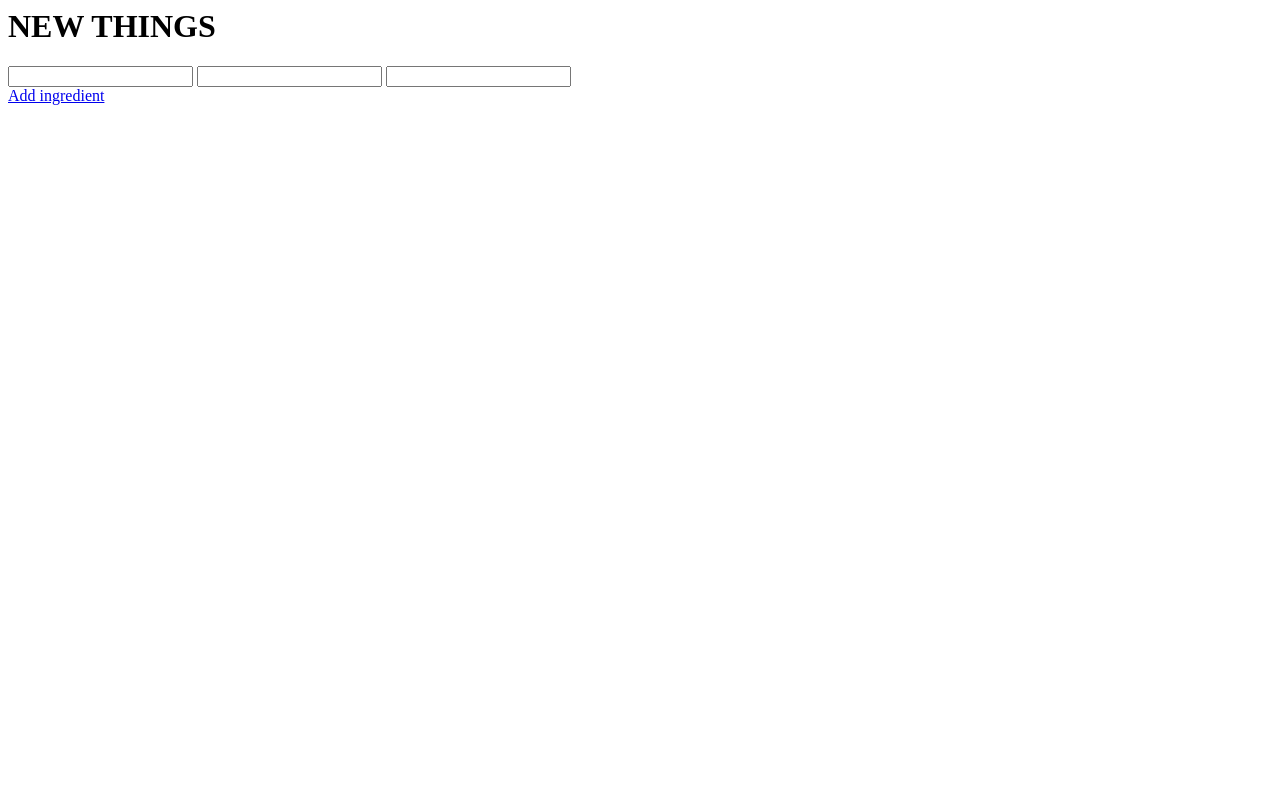
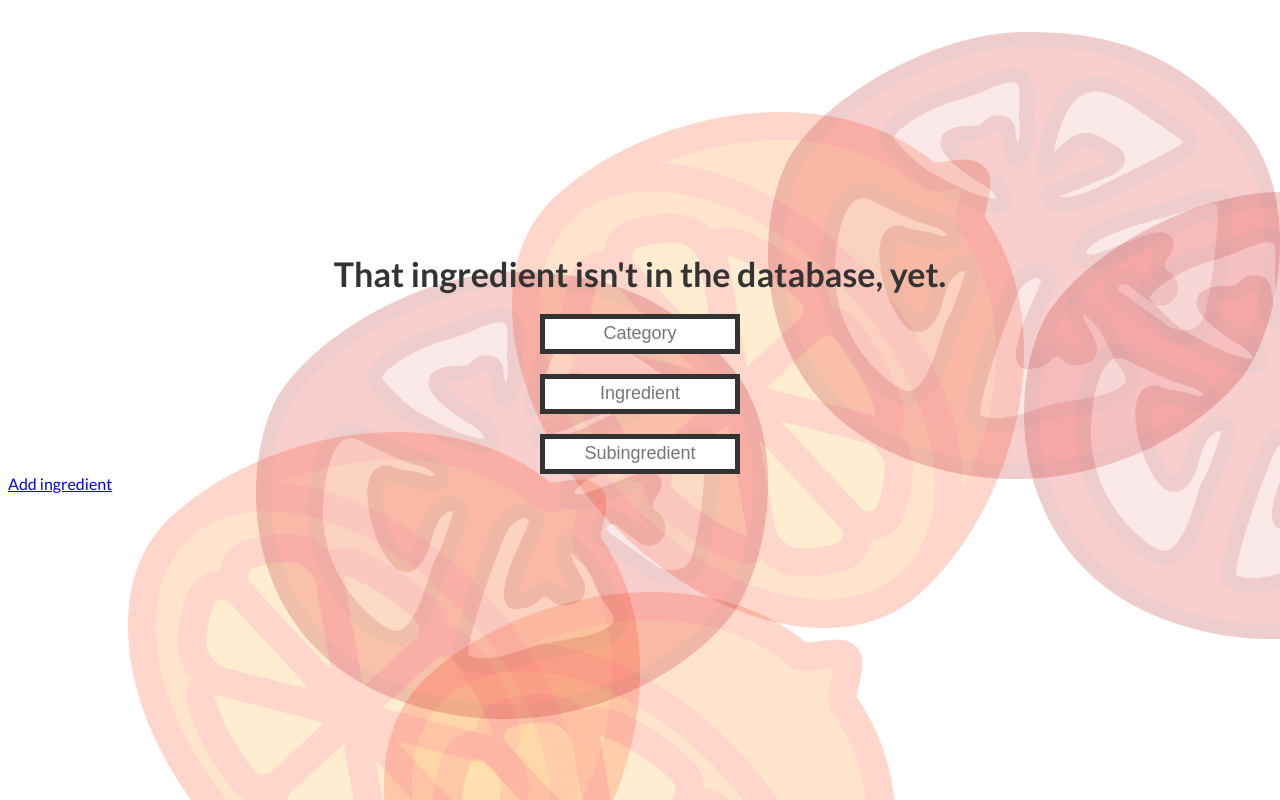
Before and after one commit to bchartoff/recipes-old, a Flask app: page /new_ingredient in a window 1280 px wide. Run offline with Flask 2, Linux system fonts and the light colour scheme; some libraries are stand-ins or nearby versions.

Commit message:
reading and writing ingredients.csv

```diff
--- a/flaskAdd/app.py
+++ b/flaskAdd/app.py
@@ -10,15 +10,14 @@
 
 import csv
 from flask import Flask, jsonify, render_template, request
+from os import remove, rename
 app = Flask(__name__)
 
 @app.route('/add')
 def build_ingredient():
     amount = request.args.get('amount', '', type=str)
     unit = request.args.get('unit', '', type=str)
-    ingredient = request.args.get('ingredient', '', type=str)
-    # cw = csv.writer(open("new.csv","wb"))
-    # cw.writerow([amount,unit])
+    subingredient = request.args.get('subingredient', '', type=str)
     def parseAmount(amount):
 		if(amount.find("/") == -1):
 			return float(amount)
@@ -27,7 +26,7 @@ def build_ingredient():
 			denom = float(amount.split("/")[1])
 			return nom/denom
 
-    return jsonify(amount=parseAmount(amount), unit=unit, ingredient=ingredient, result=amount + " " + unit + " " + ingredient)
+    return jsonify(amount=parseAmount(amount), unit=unit, subingredient=subingredient, result=amount + " " + unit + " " + subingredient)
 
 @app.route('/')
 def index():
@@ -37,5 +36,42 @@ def index():
 def new_ingredient():
     return render_template('new_ingredient.html')
 
+@app.route('/add_new_ingredient')
+def add_new_ingredient():
+    category = request.args.get('category', '', type=str)
+    ingredient = request.args.get('ingredient', '', type=str)
+    subingredient = request.args.get('subingredient', '', type=str)
+    # cr = csv.reader(open("static/ingredients.csv", 'rU'))
+    # cw = csv.writer(open("static/ingredients.csv.tmp",'wb'))
+    # rowNum = 0
+    # for row in cr:
+    #     if(rowNum == 0):
+    #         categories = row
+    #         if category not in categories:
+    #             categories.append(category)
+    #         cw.writerow(categories)
+    #     if(rowNum == 1):
+    #         ingredients = row
+    #         if ingredient not in ingredients:
+    #             ingredients.append(ingredient)
+    #         cw.writerow(ingredients)
+    #     if(rowNum == 2):
+    #         subingredients = row
+    #         if subingredient not in subingredients:
+    #             subingredients.append(subingredient)
+    #         cw.writerow(subingredients)
+    #     rowNum+=1
+    # remove("static/ingredients.csv")
+    # rename("static/ingredients.csv.tmp", "static/ingredients.csv")
+    print [category, ingredient, subingredient]
+    cr = open('static/ingredients.csv','a')
+    cr.write('\n' + category + "," + ingredient + "," + subingredient)
+    cr.close()
+    return jsonify(response="done")
+
+    # return jsonify(amount=parseAmount(amount), unit=unit, ingredient=ingredient, result=amount + " " + unit + " " + ingredient)
+
+
 if __name__ == '__main__':
-	app.run()
+    app.debug = True
+    app.run()
--- /dev/null
+++ b/flaskAdd/static/css/new_ingredient.css
@@ -0,0 +1,76 @@
+body{
+	font-family: Lato;
+}
+*:focus{
+	outline: 0;
+}
+p{
+	font-weight: 700;
+	font-size: 34px;
+	color: #333;
+	margin: 0 auto;
+	margin-top: 20%;
+	width: 100%;
+	text-align: center;
+}
+input{
+    width: 200px;
+    height: 40px;
+    border: 5px solid #333;
+    font-size: 18px;
+    margin-top: 10%;
+    margin-right: 10px;
+    text-align: center;
+}
+#inputContainer{
+	width: 200px;
+	margin: 0 auto;
+}
+#tomato{
+	position: fixed;
+    width: 40%;
+    opacity: .2;
+    z-index: -1;
+    left: 20%;
+    top: 34%;
+}
+#orange{
+    position: fixed;
+    width: 40%;
+    opacity: .2;
+    z-index: -2;
+    left: 40%;
+    top: 14%;
+}
+#tomato2{
+	position: fixed;
+    width: 40%;
+    opacity: .2;
+    z-index: -1;
+    left: 60%;
+    top: 4%;
+}
+#orange2{
+    position: fixed;
+    width: 40%;
+    opacity: .2;
+    z-index: -2;
+    left: 10%;
+    top: 54%;
+}
+#tomato3{
+	position: fixed;
+    width: 40%;
+    opacity: .2;
+    z-index: -1;
+    left: 80%;
+    top: 24%;
+}
+#orange3{
+    position: fixed;
+    width: 40%;
+    opacity: .2;
+    z-index: -2;
+    left: 30%;
+    top: 74%;
+}
--- /dev/null
+++ b/flaskAdd/static/ingredients.csv
@@ -0,0 +1,6 @@
+category,ingredient,subingredient
+vegetable,tomato,canned whole tomatoes
+meat,beef,beef short ribs
+vegetable,onion,red onion
+meat,pork,pork tenderloin
+meat,pork,boneless pork shoulder
--- /dev/null
+++ b/flaskAdd/static/ingredients.js
@@ -0,0 +1,3 @@
+var categories = []
+var ingredients = []
+var subingredients = []
--- a/flaskAdd/templates/new_ingredient.html
+++ b/flaskAdd/templates/new_ingredient.html
@@ -18,9 +18,13 @@
 <body>
 <script type=text/javascript src="{{ url_for('static', filename='jquery.js') }}"></script>
 <script type=text/javascript src="{{ url_for('static', filename='jquery.ui.js') }}"></script>
+<script type=text/javascript src="{{ url_for('static', filename='d3.min.js') }}"></script>
 <link rel="stylesheet" href="{{ url_for('static', filename='jquery-ui.css') }}"></script>
+<link rel="stylesheet" href="{{ url_for('static', filename='css/new_ingredient.css') }}"></script>
+<link href='http://fonts.googleapis.com/css?family=Lato:400,100,100italic,300,300italic,400italic,700,700italic,900,900italic' rel='stylesheet' type='text/css'>
 <script type=text/javascript src="{{ url_for('static', filename='units.js') }}"></script>
 <script type=text/javascript src="{{ url_for('static', filename='testTags.js') }}"></script>
+<!-- <script type=text/javascript src="{{ url_for('static', filename='ingredients.csv') }}"></script> -->
 
 <!-- <script type=text/javascript src="{{ url_for('static', filename='units.js') }}"></script> -->
 <script type=text/javascript src="{{ url_for('static', filename='d3.min.js') }}"></script>
@@ -28,12 +32,60 @@
 <script type=text/javascript>
   $SCRIPT_ROOT = {{ request.script_root|tojson|safe }};
 </script>
+<script type=text/javascript>
 
-<h1>NEW THINGS</h1>
+  $(function() {
+    d3.text("static/ingredients.csv", function(data) {
+      var rows = d3.csv.parse(data);
+      var categories = rows.map(function(obj){return obj.category})
+      var ingredients = rows.map(function(obj){return obj.ingredient})
+      var subingredients = rows.map(function(obj){return obj.subingredient})
+// switch this behavior to d3.csv.parse that returns
+// [
+//   {"Year": "1997", "Make": "Ford", "Model": "E350", "Length": "2.34"},
+//   {"Year": "2000", "Make": "Mercury", "Model": "Cougar", "Length": "2.38"}
+// ]
+//and switch csv structure to 3 columns, category, ingredient, subingredient
+
+      $( 'input[name="category"]' ).autocomplete({
+        source: categories
+      });
+      $( 'input[name="ingredient"]' ).autocomplete({
+        source: ingredients
+      });
+      $( 'input[name="subingredient"]' ).autocomplete({
+        source: subingredients
+      });
+      $('a#addIngredient').bind('click', function() {
+        $.getJSON($SCRIPT_ROOT + '/add_new_ingredient', {
+          category: $('input[name="category"]').val(),
+          ingredient: $('input[name="ingredient"]').val(),
+          subingredient: $('input[name="subingredient"]').val()
+        }, function(resp) {
+          console.log(resp)
+          parent.hideIframe();
+        }
+        );
+        return false;
+      });
+    });
+  });
+</script>
+
+<p>That ingredient isn't in the database, yet.</p>
 <div id = "ingredients">
-   <input type=text name="amount"></input>
-   <input type=text name="unit"></input>
-   <input type=text name="ingredient"></input>
+<img id = "tomato" src="{{ url_for('static', filename='images/tomato.png') }}"/>
+<img id = "orange" src="{{ url_for('static', filename='images/orange.png') }}"/>
+<img id = "tomato2" src="{{ url_for('static', filename='images/tomato.png') }}"/>
+<img id = "orange2" src="{{ url_for('static', filename='images/orange.png') }}"/>
+<img id = "tomato3" src="{{ url_for('static', filename='images/tomato.png') }}"/>
+<img id = "orange3" src="{{ url_for('static', filename='images/orange.png') }}"/>
+
+<div id = "inputContainer">
+   <input type=text name="category" placeholder="Category"></input>
+   <input type=text name="ingredient" placeholder="Ingredient"></input>
+   <input type=text name="subingredient" placeholder="Subingredient"></input>
+</div>
 
 <!--    <input type=text size=5 name=a> +
    <input type=text size=5 name=b> = -->
```
Also changed, not shown: flaskAdd/templates/index.html (+30 -7 lines), flaskAdd/static/images/orange.png (added), flaskAdd/static/images/peas.png (added), flaskAdd/static/images/tomato.png (added), 1 other file.
